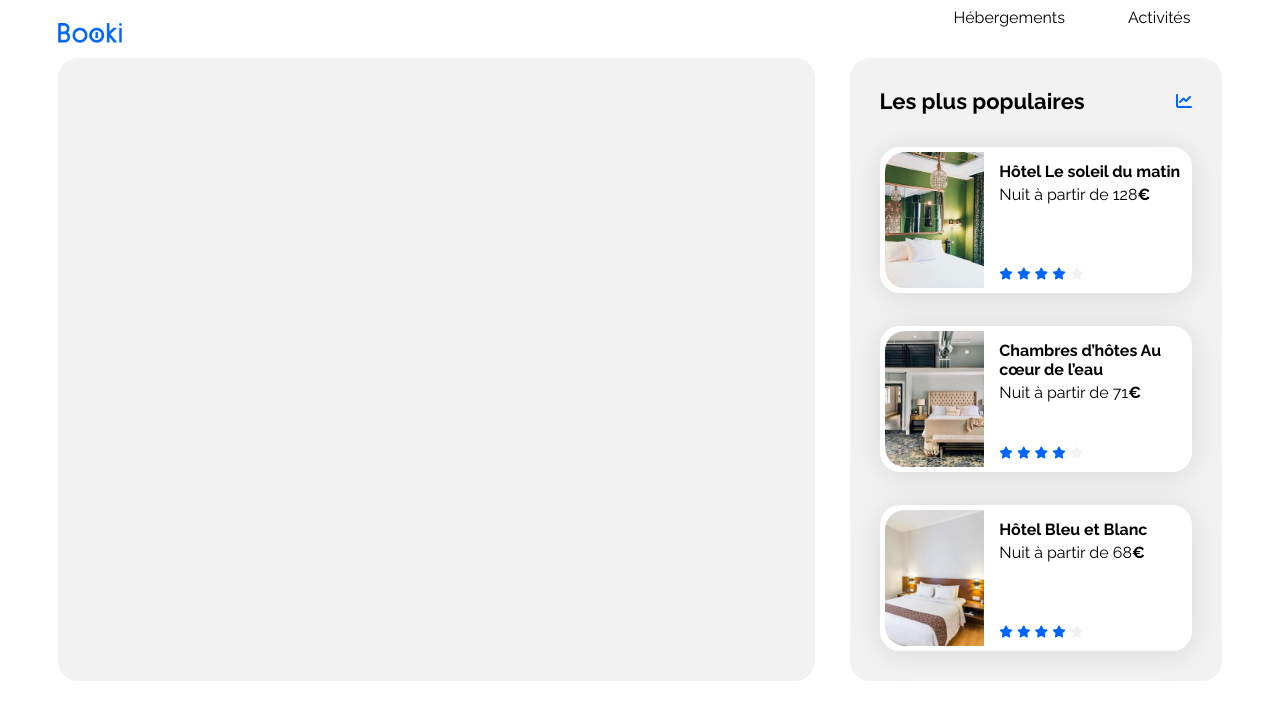
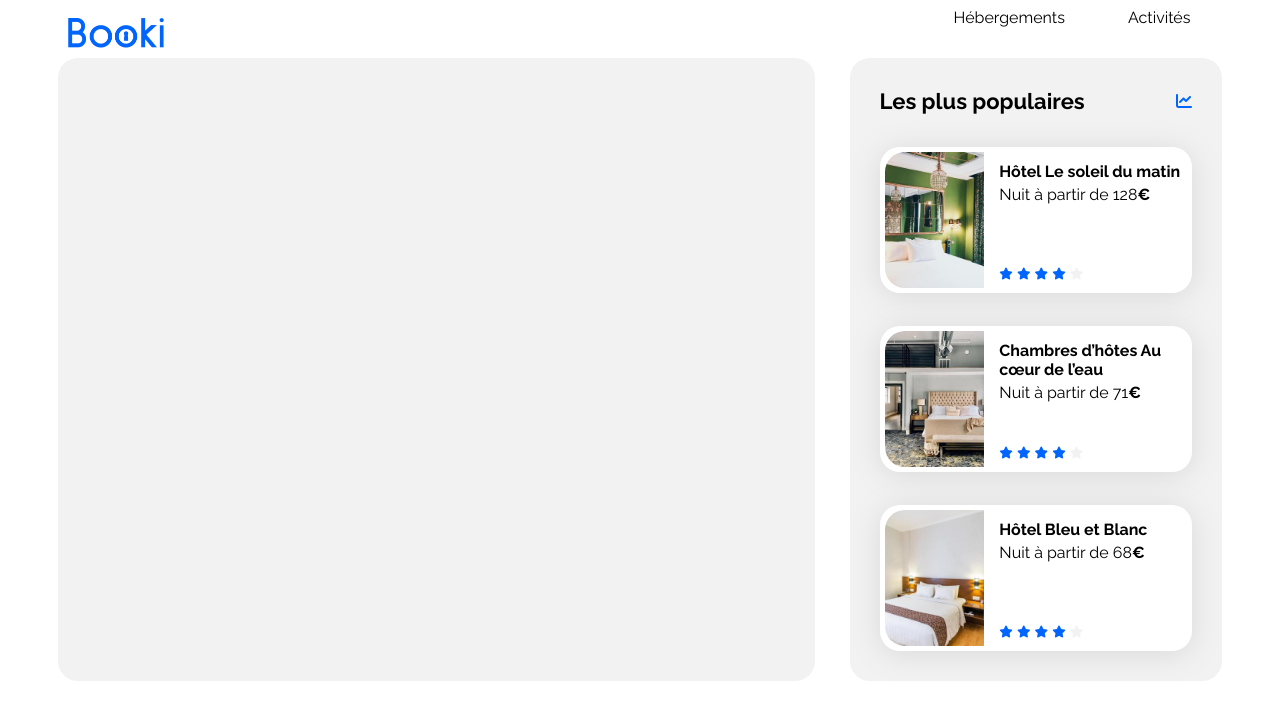
Before and after one commit to flotoine/booki, a plain HTML site: page index.html in a window 1280 px wide. Drawn offline with Linux system fonts and the light colour scheme.

Commit message:
Positionnements éléments du header

```diff
--- a/css/style.css
+++ b/css/style.css
@@ -35,16 +35,15 @@ nav {
     display: flex;
     width: 300px;
     justify-content: space-around;
-    align-items: flex-start;
+
 }
 
-.logoBooki {
-   display: flex;
-   height: 20px;
-   width: 20px;
-   align-self: center;
+
+.lienAccueilBooki {
+    display: flex;
+    margin: 10px;
+    width: 80px; /** La boite du lien est plus large que le logo si je ne paramètre pas une valeur ici**/
 }
-
 
 a {
     color: inherit;
--- a/index.html
+++ b/index.html
@@ -18,7 +18,7 @@
     <div class="main-container">
         <header>
             <div class="header-container">
-                <a class= "logoBooki" href="#"> <img src="./images/logo/Booki.png"  alt="logo de Booki" ></a>
+                <a class= "lienAccueilBooki" href="#"> <img src="./images/logo/Booki.png"  alt="logo de Booki" class="logoBooki"></a>
                 <nav>
                     <a href="#">Hébergements </a>
                     <a href="#">Activités </a>
```
Also changed, not shown: 2 other files.
